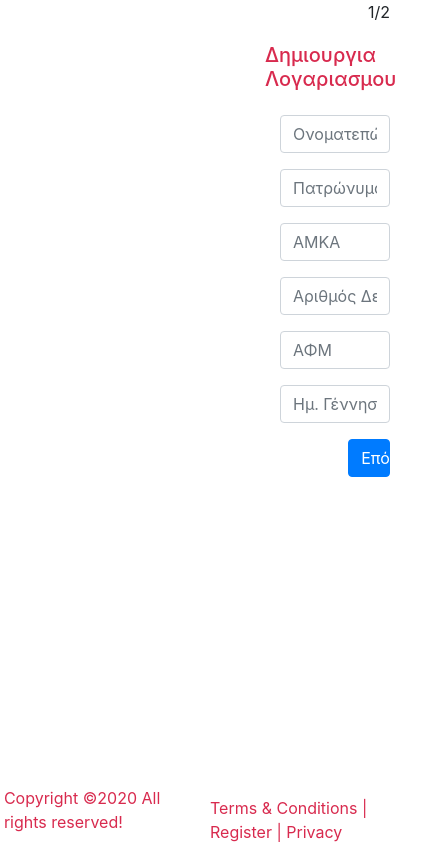
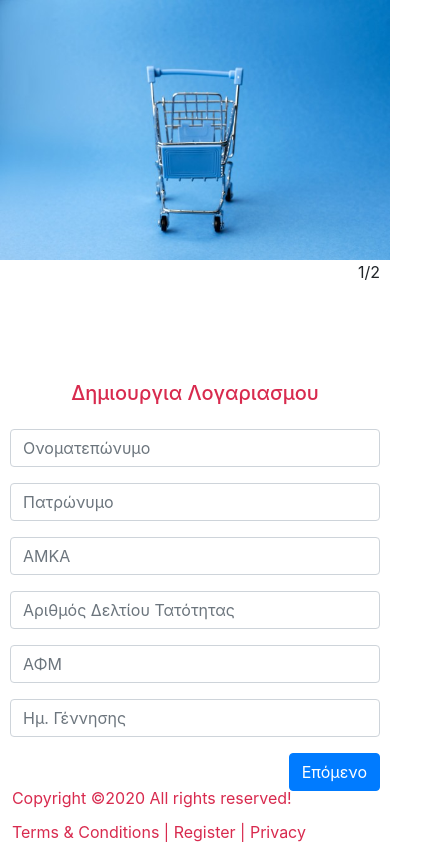
Before and after one commit to manosliod/discount, a plain HTML site: page templates/register.html in a window 390 px wide. Shown: the whole page, 427 px wide, since content can reach past the window. Drawn offline with nearby package versions, Linux system fonts and the light colour scheme.

Commit message:
Add files via upload

```diff
--- a/templates/register.html
+++ b/templates/register.html
@@ -25,14 +25,16 @@
     <main class="contain">
         <div class="row">
 
-            <div class="col-8 bgIMG"></div>
+            <div class="col-sm-8">
+                <img src="/Discount/_img/bgIMG.jpg" alt="" class="w-100">
+            </div>
 
-            <div class="col-4">
+            <div class="col-sm-4">
 
                 <div class="row-12">
                     <span id="pageNember" class="float-right">1/2</span>
                     <div class="formPad">
-                        <div>
+
                             <!----------------PAGE ONE------------------------>
                             <div id="pageOne">
                                 <div class="form-group row justify-content-center">
@@ -59,7 +61,7 @@
                                     <input type="text" class="form-control" id="dob" placeholder="Ημ. Γέννησης">
                                 </div>
                                 <div class="form-group">
-                                    <button class="btn btn-primary roundButton clicked float-right">Επόμενο</button>
+                                    <button class="btn btn-primary roundButton next float-right">Επόμενο</button>
                                 </div>
                             </div>
 
@@ -82,11 +84,13 @@
                                         placeholder="Επαλήθευση Κωδικού">
                                 </div>
                                 <div class="form-group">
-                                    <button id="backBTN" class="btn btn-primary roundButton clicked float-left bg-info">Πίσω</button>
+                                    <button id="backBTN"
+                                        class="btn btn-primary roundButton back float-left bg-info">Πίσω</button>
                                 </div>
                                 <div class="form-group">
                                     <a href="home.html">
-                                        <button class="btn btn-primary roundButton clicked float-right">Δημιουργία</button>
+                                        <button
+                                            class="btn btn-primary roundButton float-right">Δημιουργία</button>
                                     </a>
                                 </div>
                             </div>
@@ -101,11 +105,11 @@
 
     <footer>
         <div class="row">
-            <div class="col-6">
-                <span class="labelFill">Copyright ©2020 All rights reserved!</span>
+            <div class="col-sm-6">
+                <span class="labelFill centered">Copyright ©2020 All rights reserved!</span>
             </div>
-            <div class="col-6">
-                <span class="labelFill float-right">Terms & Conditions | Register | Privacy</span>
+            <div class="col-sm-6">
+                <span class="labelFill float-right centered">Terms & Conditions | Register | Privacy</span>
 
             </div>
         </div>
```
